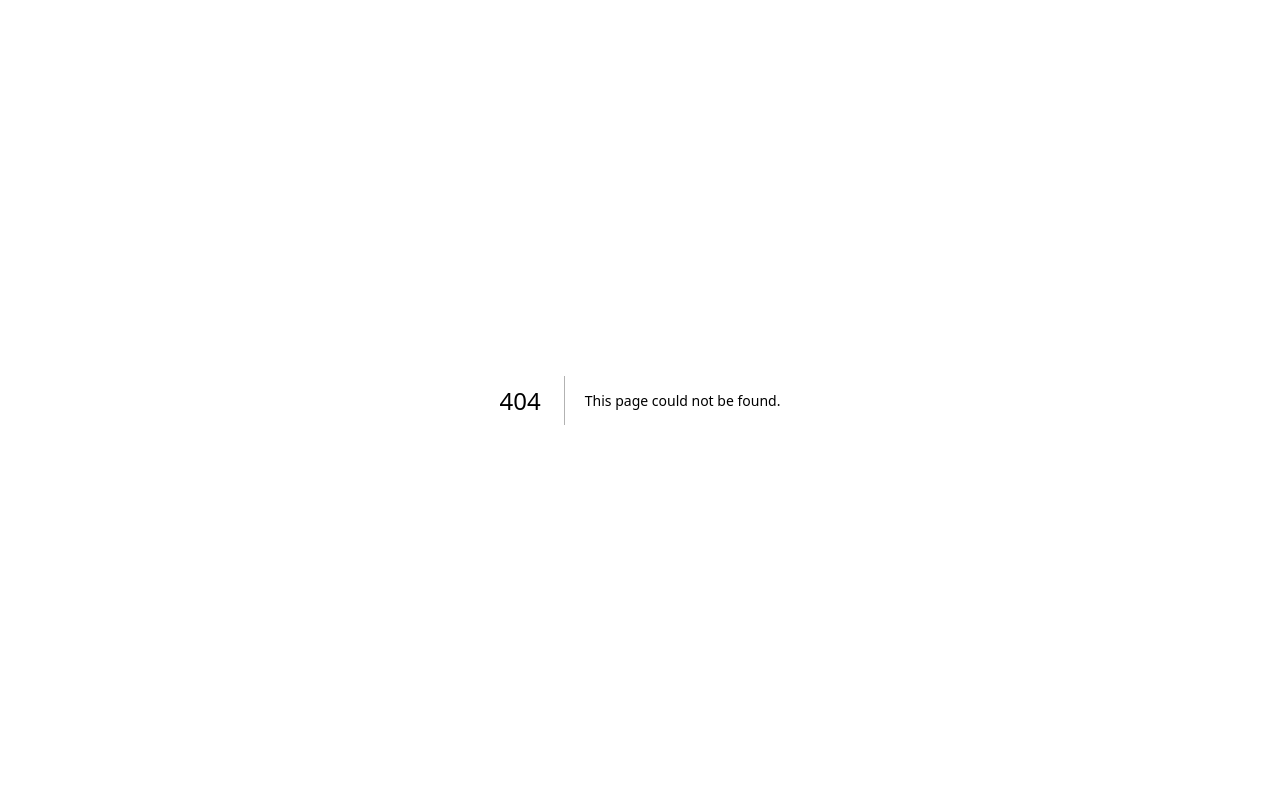
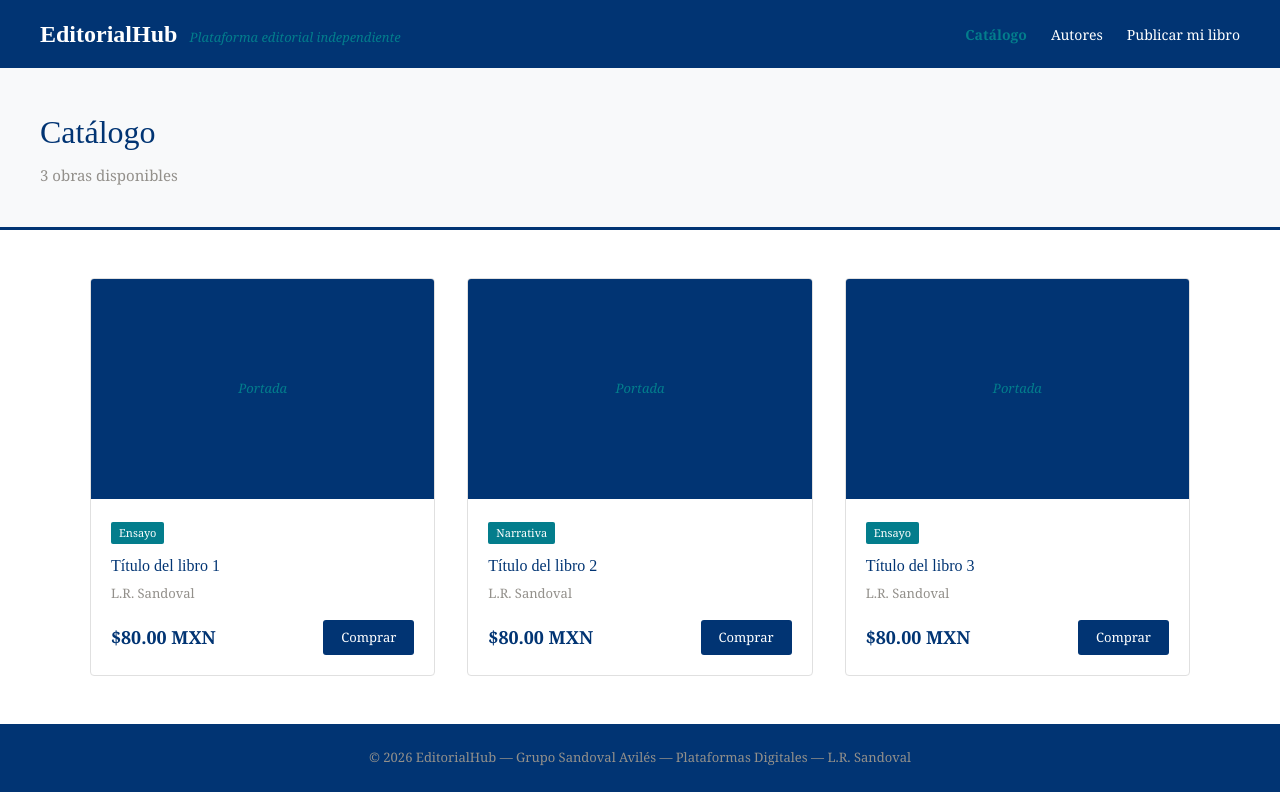
Before and after one commit to mSandoval40/EditorialHub, a Next.js app: page /catalogo in a window 1280 px wide. Before the commit this address had no page. Built offline with nearby package versions, Linux system fonts and the light colour scheme.

Commit message:
Navegación corregida página de inicio

```diff
--- /dev/null
+++ b/app/catalogo/page.tsx
@@ -0,0 +1,170 @@
+export default function Catalogo() {
+  const libros = [
+    {
+      id: 1,
+      titulo: "Título del libro 1",
+      autor: "L.R. Sandoval",
+      precio: "$80.00 MXN",
+      genero: "Ensayo",
+    },
+    {
+      id: 2,
+      titulo: "Título del libro 2",
+      autor: "L.R. Sandoval",
+      precio: "$80.00 MXN",
+      genero: "Narrativa",
+    },
+    {
+      id: 3,
+      titulo: "Título del libro 3",
+      autor: "L.R. Sandoval",
+      precio: "$80.00 MXN",
+      genero: "Ensayo",
+    },
+  ];
+
+  return (
+    <main style={{
+      minHeight: "100vh",
+      backgroundColor: "#ffffff",
+      fontFamily: "Georgia, 'Times New Roman', serif",
+    }}>
+      {/* NAVEGACIÓN */}
+      <nav style={{
+        backgroundColor: "#013473",
+        padding: "16px 40px",
+        display: "flex",
+        justifyContent: "space-between",
+        alignItems: "center",
+      }}>
+        <div>
+          <a href="/" style={{ textDecoration: "none" }}>
+            <span style={{
+              color: "#ffffff",
+              fontSize: "24px",
+              fontWeight: "bold",
+              fontFamily: "'Times New Roman', serif",
+            }}>EditorialHub</span>
+            <span style={{
+              color: "#037D8C",
+              fontSize: "13px",
+              fontStyle: "italic",
+              marginLeft: "12px",
+            }}>Plataforma editorial independiente</span>
+          </a>
+        </div>
+        <div style={{ display: "flex", gap: "24px" }}>
+          <a href="/catalogo" style={{ color: "#037D8C", textDecoration: "none", fontSize: "14px", fontWeight: "bold" }}>Catálogo</a>
+          <a href="#" style={{ color: "#ffffff", textDecoration: "none", fontSize: "14px" }}>Autores</a>
+          <a href="#" style={{ color: "#ffffff", textDecoration: "none", fontSize: "14px" }}>Publicar mi libro</a>
+        </div>
+      </nav>
+
+      {/* ENCABEZADO */}
+      <section style={{
+        backgroundColor: "#f8f9fa",
+        padding: "40px",
+        borderBottom: "3px solid #013473",
+      }}>
+        <h1 style={{
+          color: "#013473",
+          fontSize: "32px",
+          fontFamily: "'Times New Roman', serif",
+          marginBottom: "8px",
+        }}>Catálogo</h1>
+        <p style={{ color: "#93908B", fontSize: "15px" }}>
+          {libros.length} obras disponibles
+        </p>
+      </section>
+
+      {/* LIBROS */}
+      <section style={{ padding: "48px 40px" }}>
+        <div style={{
+          display: "grid",
+          gridTemplateColumns: "repeat(3, 1fr)",
+          gap: "32px",
+          maxWidth: "1100px",
+          margin: "0 auto",
+        }}>
+          {libros.map((libro) => (
+            <div key={libro.id} style={{
+              backgroundColor: "#ffffff",
+              border: "1px solid #e0e0e0",
+              borderRadius: "4px",
+              overflow: "hidden",
+            }}>
+              {/* PORTADA PLACEHOLDER */}
+              <div style={{
+                backgroundColor: "#013473",
+                height: "220px",
+                display: "flex",
+                alignItems: "center",
+                justifyContent: "center",
+              }}>
+                <span style={{
+                  color: "#037D8C",
+                  fontSize: "13px",
+                  fontStyle: "italic",
+                }}>Portada</span>
+              </div>
+
+              {/* DATOS */}
+              <div style={{ padding: "20px" }}>
+                <span style={{
+                  backgroundColor: "#037D8C",
+                  color: "#ffffff",
+                  fontSize: "11px",
+                  padding: "3px 8px",
+                  borderRadius: "2px",
+                  marginBottom: "10px",
+                  display: "inline-block",
+                }}>{libro.genero}</span>
+                <h3 style={{
+                  color: "#013473",
+                  fontSize: "16px",
+                  marginBottom: "6px",
+                  fontFamily: "'Times New Roman', serif",
+                }}>{libro.titulo}</h3>
+                <p style={{
+                  color: "#93908B",
+                  fontSize: "13px",
+                  marginBottom: "16px",
+                }}>{libro.autor}</p>
+                <div style={{
+                  display: "flex",
+                  justifyContent: "space-between",
+                  alignItems: "center",
+                }}>
+                  <span style={{
+                    color: "#013473",
+                    fontSize: "18px",
+                    fontWeight: "bold",
+                  }}>{libro.precio}</span>
+                  <a href="#" style={{
+                    backgroundColor: "#013473",
+                    color: "#ffffff",
+                    padding: "8px 18px",
+                    textDecoration: "none",
+                    fontSize: "13px",
+                    borderRadius: "3px",
+                  }}>Comprar</a>
+                </div>
+              </div>
+            </div>
+          ))}
+        </div>
+      </section>
+
+      {/* FOOTER */}
+      <footer style={{
+        backgroundColor: "#013473",
+        padding: "24px 40px",
+        textAlign: "center",
+        color: "#93908B",
+        fontSize: "13px",
+      }}>
+        <p>© 2026 EditorialHub — Grupo Sandoval Avilés — Plataformas Digitales — L.R. Sandoval</p>
+      </footer>
+    </main>
+  );
+}
--- a/app/page.tsx
+++ b/app/page.tsx
@@ -28,7 +28,7 @@
           }}>Plataforma editorial independiente</span>
         </div>
         <div style={{ display: "flex", gap: "24px" }}>
-          <a href="#" style={{ color: "#ffffff", textDecoration: "none", fontSize: "14px" }}>Catálogo</a>
+          <a href="/catalogo" style={{ color: "#ffffff", textDecoration: "none", fontSize: "14px" }}>Catálogo</a>
           <a href="#" style={{ color: "#ffffff", textDecoration: "none", fontSize: "14px" }}>Autores</a>
           <a href="#" style={{ color: "#037D8C", textDecoration: "none", fontSize: "14px", fontWeight: "bold" }}>Publicar mi libro</a>
         </div>
@@ -59,7 +59,7 @@
           marginBottom: "40px",
         }}>Publica – Vende – Distribuye</p>
         <div style={{ display: "flex", gap: "16px", justifyContent: "center" }}>
-          <a href="#" style={{
+          <a href="/catalogo" style={{
             backgroundColor: "#037D8C",
             color: "#ffffff",
             padding: "14px 32px",
```
